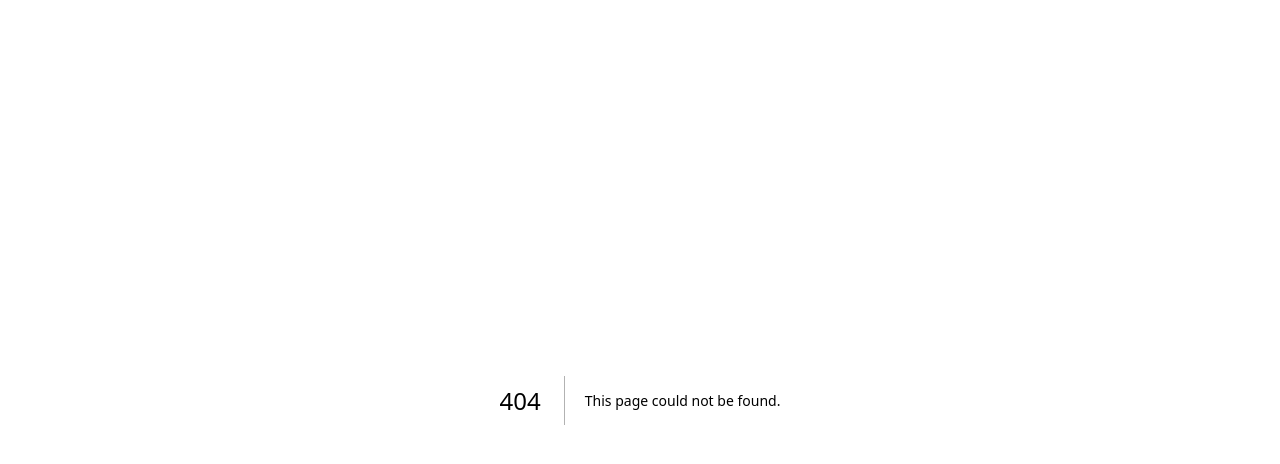
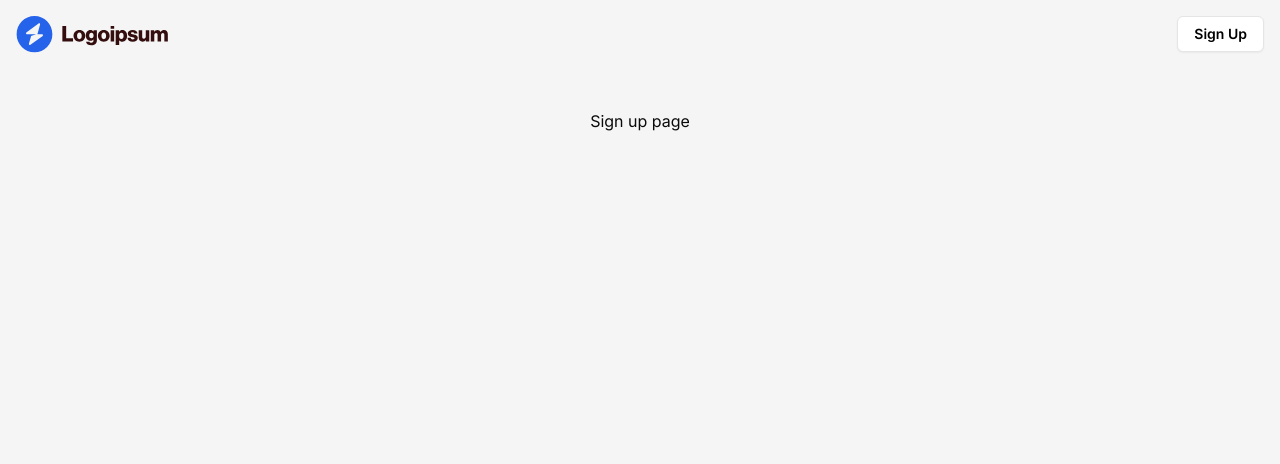
Before and after one commit to metadol/zira, a Next.js app: page /sign-up in a window 1280 px wide. Before the commit this address had no page. Shown: the top 464 px of the page. Built offline with nearby package versions, Linux system fonts and the light colour scheme.

Commit message:
auth layout added

```diff
--- /dev/null
+++ b/src/app/(auth)/layout.tsx
@@ -0,0 +1,30 @@
+import { Button } from "@/components/ui/button";
+import Image from "next/image";
+
+interface AuthLayoutProps {
+    children: React.ReactNode;
+}
+const AuthLayout = ({ children }: AuthLayoutProps) => {
+    return (
+        <main className="bg-neutral-100 min-h-screen ">
+            <div className="mx-auto max-w-screen-2xl p-4 ">
+                <nav className="flex justify-between items-center">
+                    <Image
+                        src="/logo.svg"
+                        alt="Logo"
+                        width={152}
+                        height={56}
+                        className="object-contain"
+                    />
+                    <Button variant={"secondary"}>Sign Up</Button>
+                </nav>
+
+                <div className="flex flex-col items-center justify-center pt-4 md:pt-14">
+                    {children}
+                </div>
+            </div>
+        </main>
+    );
+};
+
+export default AuthLayout;
--- /dev/null
+++ b/src/app/(auth)/sign-in/page.tsx
@@ -0,0 +1,8 @@
+
+const SignInPage = () => {
+    return (
+        <div>Sign in page</div>
+    )
+}
+
+export default SignInPage
--- /dev/null
+++ b/src/app/(auth)/sign-up/page.tsx
@@ -0,0 +1,8 @@
+
+const SignUpPage = () => {
+    return (
+        <div>Sign up page</div>
+    )
+}
+
+export default SignUpPage
--- a/src/app/page.tsx
+++ b/src/app/page.tsx
@@ -1,11 +1,12 @@
 import { Button } from "@/components/ui/button";
-import { TestComponent } from "@/features/test";
+import { Input } from "@/components/ui/input";
 
 export default function Home() {
   return (
     <div className="flex gap-4 p-2">
-      <Button variant={"primary"} size={"lg"}>Primary</Button>
-      <Button variant={"secondary"}>Secondary</Button>
+      <Input placeholder="Input" />
+      <Button variant={"primary"} >Primary</Button>
+      <Button variant={"secondary"} size={"lg"}>Secondary</Button>
       <Button variant={"destructive"} size={"xs"}>Destrctive</Button>
       <Button variant={"ghost"}>Ghost</Button>
       <Button variant={"muted"}>Muted</Button>
```
Also changed, not shown: public/logo.svg (added).
